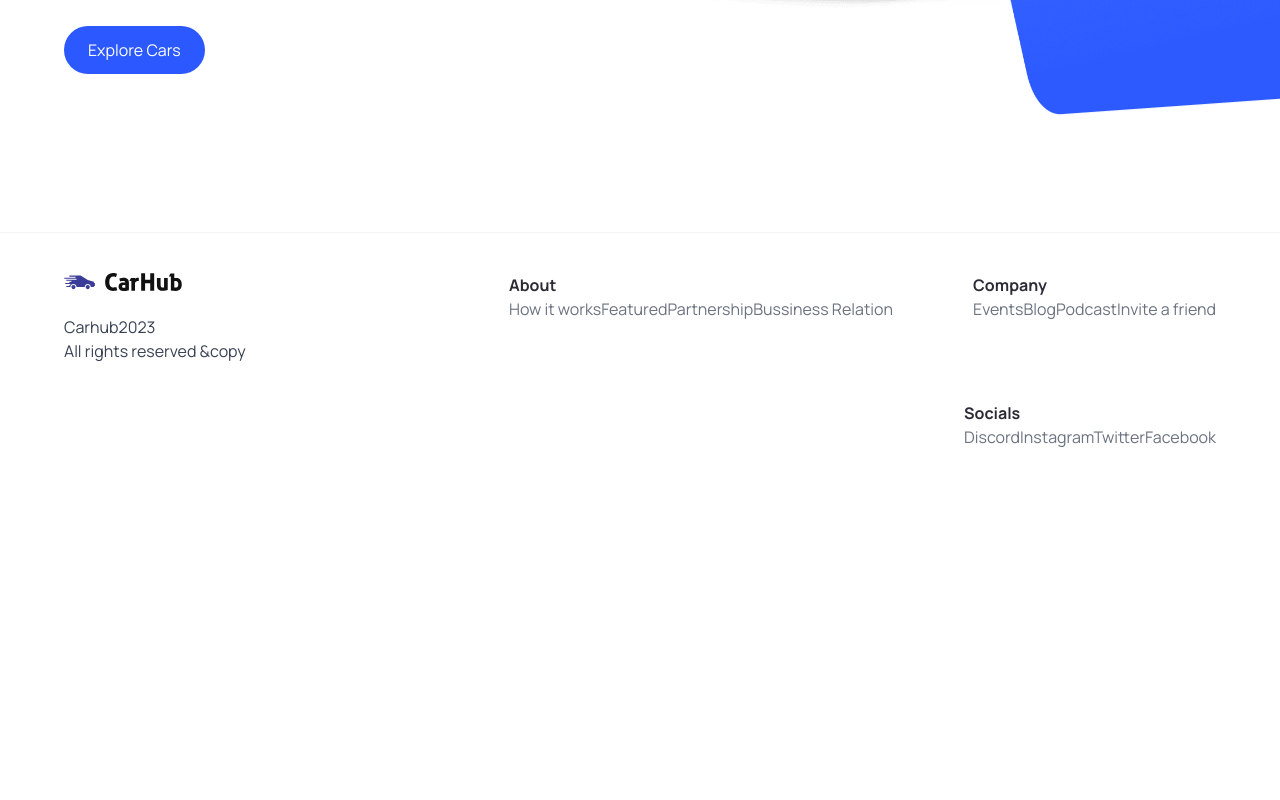
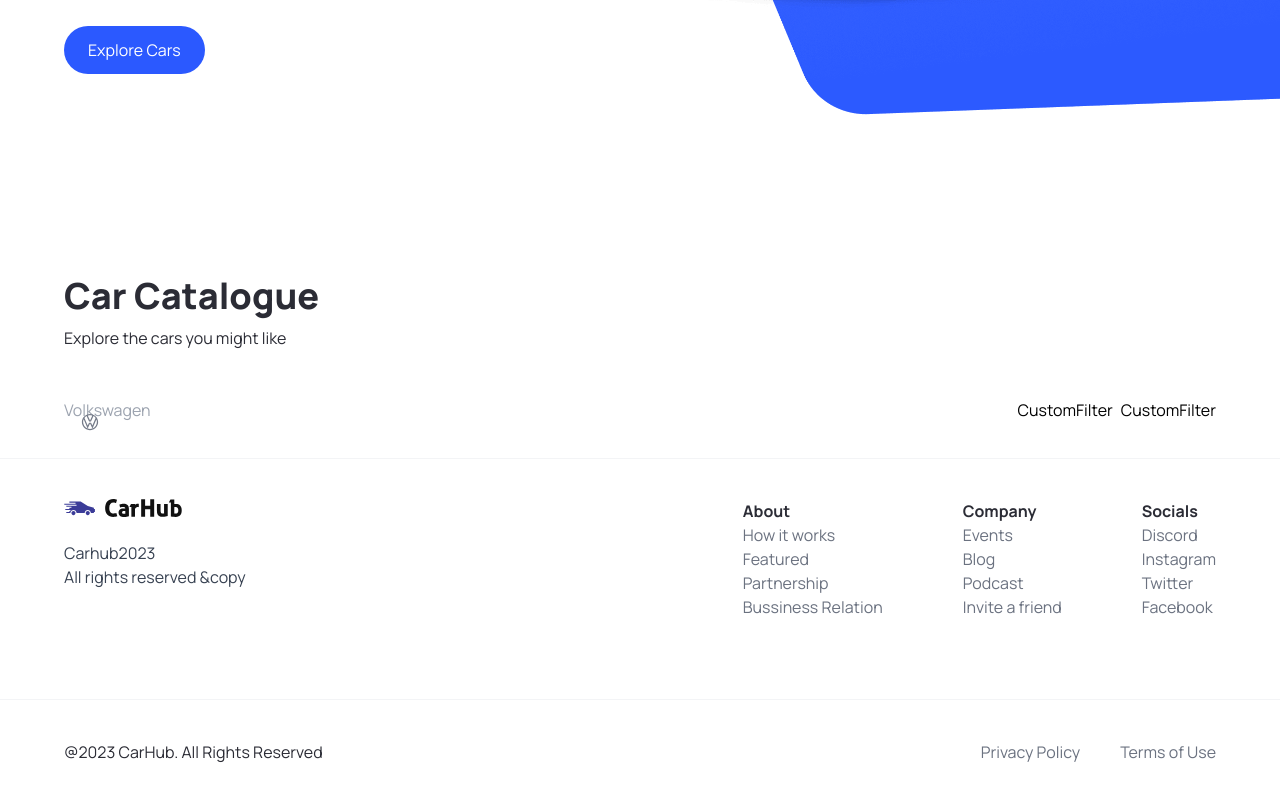
Before and after one commit to TOOBAD3060/carShowCase, a Next.js app: page / in a window 1280 px wide. Shown: the part 588-1388 px from the top of the page. Before the commit the page ends 1077 px from the top, so only its background shows below. Built offline with nearby package versions, Linux system fonts and the light colour scheme.

Commit message:
SearchbarImplementation

```diff
--- a/app/page.tsx
+++ b/app/page.tsx
@@ -1,9 +1,29 @@
+import CustomFilter from "@/components/CustomFilter";
 import Hero from "@/components/Hero";
+import SearchBar from "@/components/SearchBar";
 
 export default function Home () {
   return (
     <main className="overflow-hidden ">
         <Hero />
+
+        <div id="discover"
+        className="mt-12 padding-x padding-y max-width ">
+            <div className="home__text-container">
+              <h1 className="text-4xl font-extrabold" >
+                  Car Catalogue
+              </h1>
+               <p>Explore the cars you might like</p>
+            </div>
+
+            <div className="home__filters">
+                <SearchBar />
+                <div className="home__filter-container">
+                    <CustomFilter title="fuel" />
+                    <CustomFilter title="year" />
+                </div>
+            </div>
+        </div>
     </main>
   )
 }
--- /dev/null
+++ b/components/CustomFilter.tsx
@@ -0,0 +1,9 @@
+import React from 'react'
+
+const CustomFilter = ({title}) => {
+  return (
+    <div>CustomFilter</div>
+  )
+}
+
+export default CustomFilter
--- a/components/Footer.tsx
+++ b/components/Footer.tsx
@@ -32,12 +32,27 @@
                           href={item.url}
                           className="text-gray-500"
                           >
-                            {item.title}
+                            {item.title}  <br />
                           </Link>
                         ) )}
                     </div>
                   )  )}
               </div>
+         </div>
+              <div className="flex justify-between
+              items-center flex-wrap mt-10 border-t border-gray-100
+              sm:px-16 px-6 py-10  ">
+
+                <p>@2023 CarHub. All Rights Reserved</p>
+                  <div className="footer__copyrights-link ">
+                          <Link href="/" className="text-gray-500" >
+                            Privacy Policy
+                          </Link>
+                          <Link href="/" className="text-gray-500" >
+                            Terms of Use
+                          </Link>
+                  </div>
+
 
           </div>
 
--- a/components/Hero.tsx
+++ b/components/Hero.tsx
@@ -32,10 +32,10 @@
             <div className='hero__image'>
               <Image src='/hero.png' alt='hero'
               fill className='object-contain ' />
-
+            </div>
               <div className='hero__image-overlay' />
 
-            </div>
+
         </div>
     </div>
   )
--- /dev/null
+++ b/components/SearchBar.tsx
@@ -0,0 +1,19 @@
+'use client';
+import React,{useState} from 'react'
+import SearchManufacturer from './SearchManufacturer';
+
+const SearchBar = () => {
+    const [manufacturer, setManufacturer] = useState('')
+    const handleSearch = () => {}
+  return (
+    <form className='searchbar' onSubmit={handleSearch}>
+            <div className='searchbar__item'>
+                <SearchManufacturer
+                manufacturer={manufacturer}
+                setManufacturer={setManufacturer} />
+            </div>
+    </form>
+  )
+}
+
+export default SearchBar
--- /dev/null
+++ b/components/SearchManufacturer.tsx
@@ -0,0 +1,71 @@
+'use client'
+
+import { Combobox, Transition } from '@headlessui/react'
+import { manufacturers } from '@/constants'
+import { SearchManufacturerProps } from '@/types'
+import React,{useState,Fragment} from 'react'
+import Image from 'next/image'
+
+const SearchManufacturer = ({manufacturer,setManufacturer}: SearchManufacturerProps) => {
+        const [query, setQuery] = useState('')
+        const filteredManufacturers =
+        query === ''
+         ? manufacturers
+         : manufacturers.filter((item)=> (
+            item.toLowerCase()
+            .replace(/\s+/g, '')
+            .includes(query.toLowerCase().replace(/\s+/g,''))
+            ))
+
+    return (
+    <div className='search-manufacturer'>
+        <Combobox>
+            <div className='relative w-full '>
+                <Combobox.Button className='absolute top-[14px] '>
+                   <Image
+                   src='/car-logo.svg'
+                   width={20}
+                   height={20}
+                   className='ml-4'
+                   alt='Car Logo'
+                   />
+                </Combobox.Button>
+                <Combobox.Input
+                className= 'search-manufactuer__input'
+                placeholder='Volkswagen'
+                displayValue={(manufacturer:string) => manufacturer }
+                onChange={(e) => setQuery(e.target.value) }
+                />
+
+                <Transition
+                as={Fragment}
+                leave='transition ease-in duration-100'
+                leaveFrom='opacitiy-100'
+                leaveTo='opacity-0'
+                afterLeave={() => setQuery('')}
+                >
+
+                    <Combobox.Options>
+                        {filteredManufacturers.map((item)   => (
+                            <Combobox.Option
+                            key={item}
+                            className={({active})=>`
+                            relative search-manufacturer__option
+                            ${active ? 'bg-primary-blue text-white'
+                        : 'text-gray-900'}
+                            `}
+                            value={item}
+                            >
+                                {item}
+                            </Combobox.Option>
+                        )
+                        )}
+                    </Combobox.Options>
+                </Transition>
+            </div>
+        </Combobox>
+    </div>
+  )
+}
+
+export default SearchManufacturer
--- a/package.json
+++ b/package.json
@@ -9,6 +9,7 @@
     "lint": "next lint"
   },
   "dependencies": {
+    "@headlessui/react": "^1.7.17",
     "@types/node": "20.5.0",
     "@types/react": "18.2.20",
     "@types/react-dom": "18.2.7",
--- a/types/index.ts
+++ b/types/index.ts
@@ -7,3 +7,8 @@
     MouseEventHandler <HTMLButtonElement>;
     btnType?: 'button' | 'submit';
 }
+
+export interface SearchManufacturerProps {
+    manufacturer:string;
+    setManufacturer : (manufacturer:string) => void;
+}
```
Also changed, not shown: 1 other file (tests, documents, lock files or other folders).
